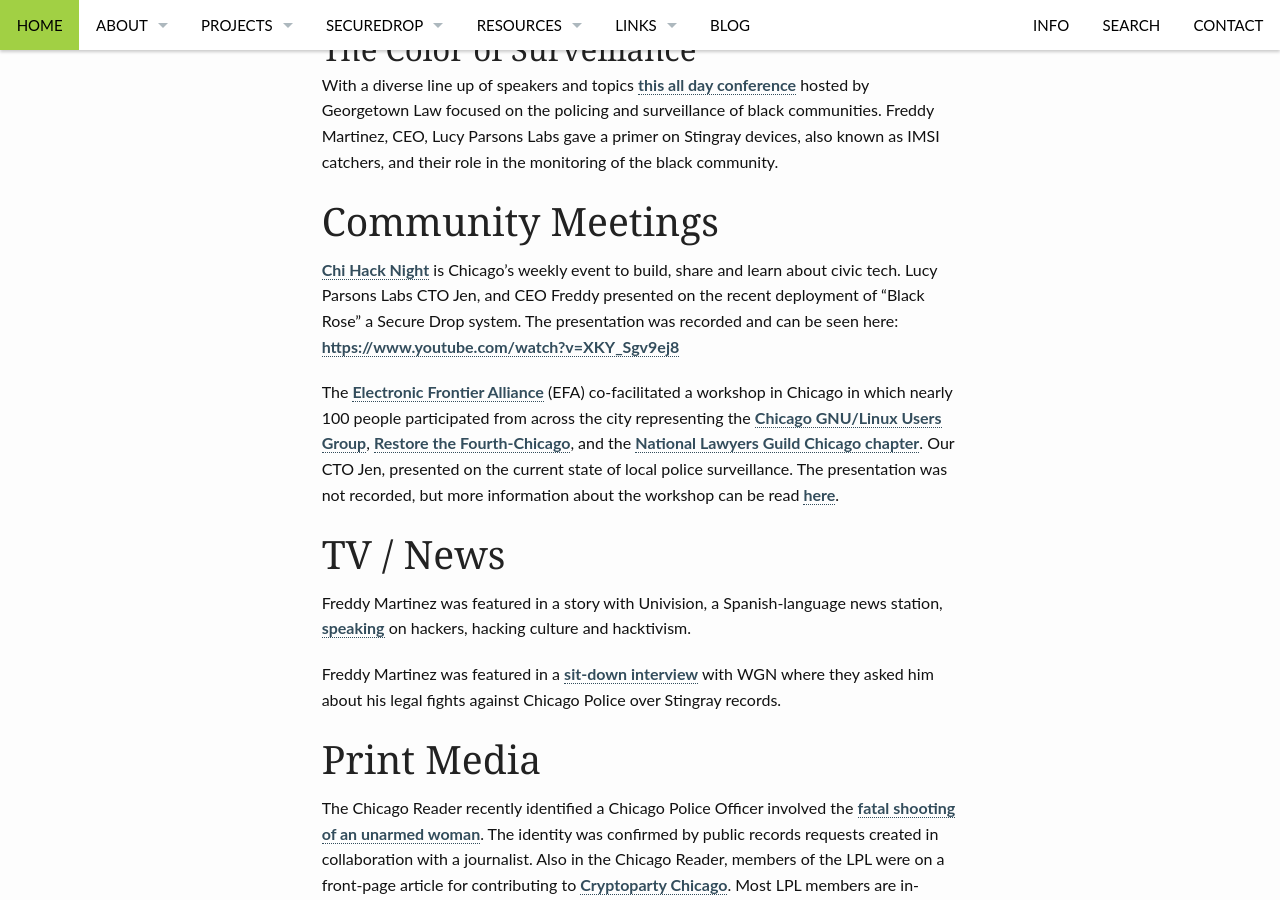
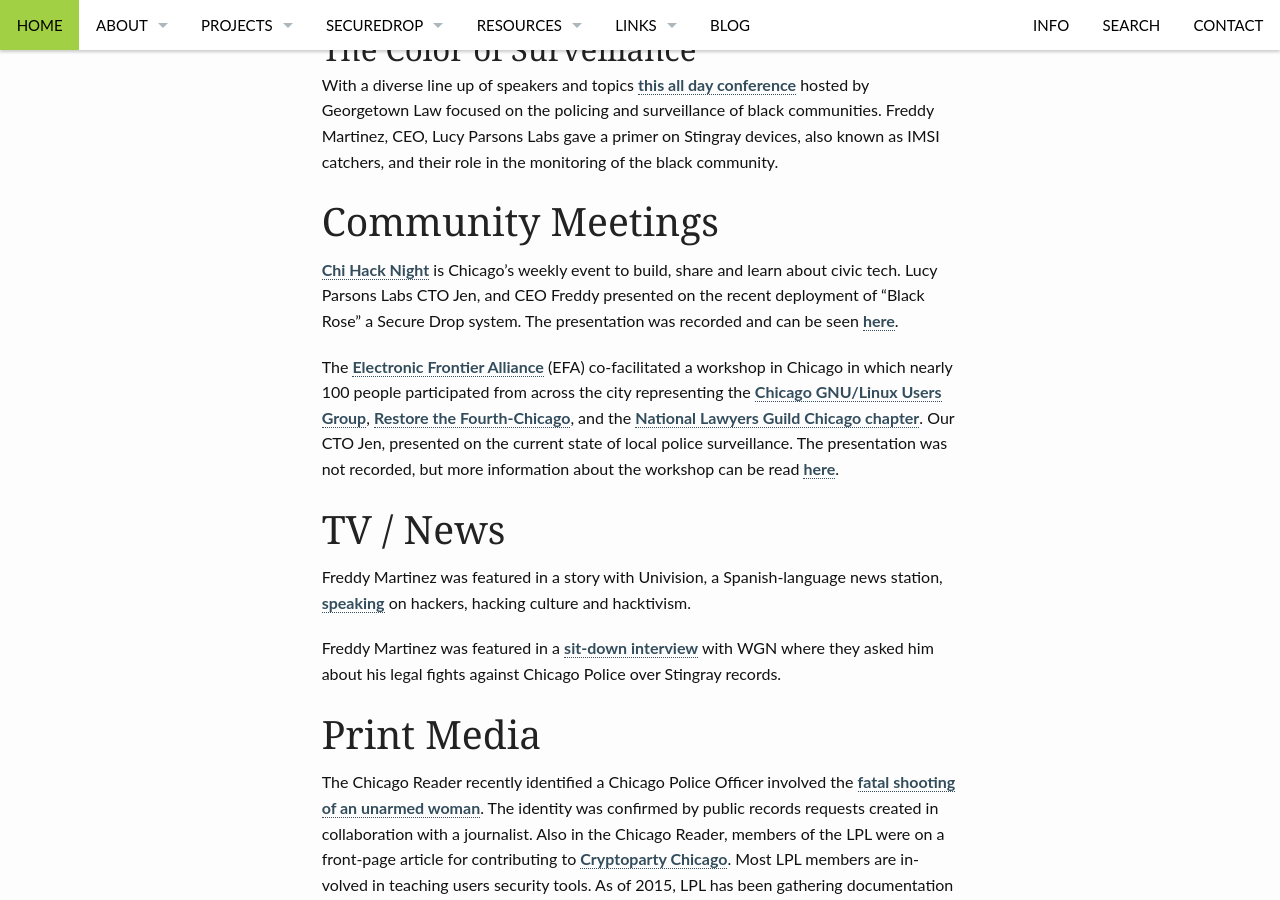
Before and after one commit to saltthefries/lucyparsonslabs.com, a Jekyll site: the page built from media/index.md, in a window 1280 px wide and 900 px high, scrolled down 1340 px. Built offline with Jekyll 4.4.1, drawn with Linux system fonts in a browser that asks for light colours; some of the changed lines change nothing that is shown.

Commit message:
Update index.md

```diff
--- a/media/index.md
+++ b/media/index.md
@@ -32,7 +32,7 @@
 
 # Community Meetings
 
-[Chi Hack Night](https://chihacknight.org/) is Chicago's weekly event to build, share and learn about civic tech. Lucy Parsons Labs CTO Jen, and CEO Freddy presented on the recent deployment of "Black Rose" a Secure Drop system. The presentation was recorded and can be seen here: [https://www.youtube.com/watch?v=XKY_Sgv9ej8](https://www.youtube.com/watch?v=XKY_Sgv9ej8)
+[Chi Hack Night](https://chihacknight.org/) is Chicago's weekly event to build, share and learn about civic tech. Lucy Parsons Labs CTO Jen, and CEO Freddy presented on the recent deployment of "Black Rose" a Secure Drop system. The presentation was recorded and can be seen [here](https://www.youtube.com/watch?v=XKY_Sgv9ej8).
 
 The [Electronic Frontier Alliance](https://www.eff.org/electronic-frontier-alliance) (EFA) co-facilitated a workshop in Chicago in which nearly 100 people participated from across the city representing the [Chicago GNU/Linux Users Group](https://chicagolug.org/), [Restore the Fourth-Chicago](http://rt4chicago.com/index.html), and the [National Lawyers Guild Chicago chapter](http://nlgchicago.org/). Our CTO Jen, presented on the current state of local police surveillance. The presentation was not recorded, but more information about the workshop can be read [here](https://www.eff.org/deeplinks/2016/04/community-groups-come-together-across-us-promote-digital-rights).
 
```
